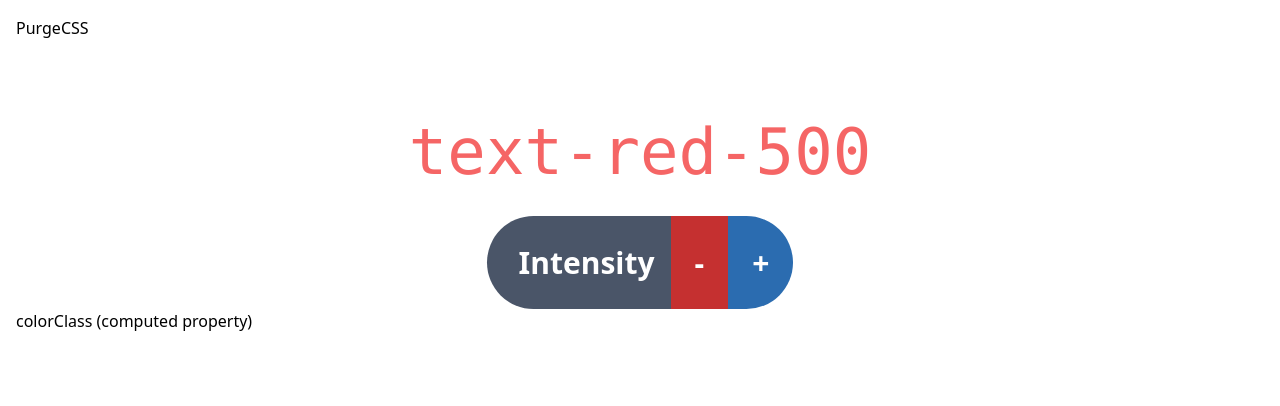
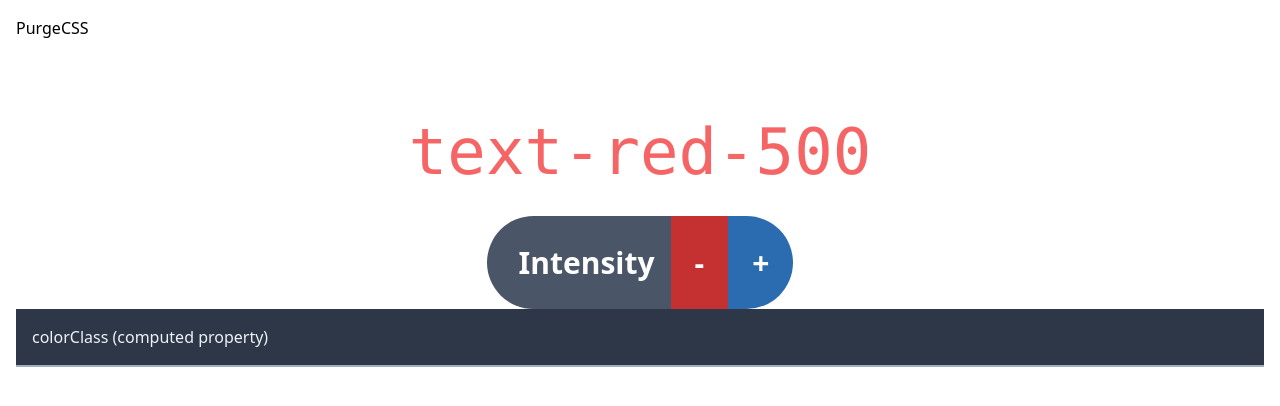
Before and after one commit to nsnyder/tailwind-demo, a Vue app: page / in a window 1280 px wide. Shown: the top 406 px of the page. Built offline with nearby package versions, Linux system fonts and the light colour scheme.

Commit message:
Add ExtractsCode mixin

```diff
--- a/src/components/CollapsibleCode.vue
+++ b/src/components/CollapsibleCode.vue
@@ -1,8 +1,10 @@
 <template>
-  <div class="text-left">
-    <div @click="hidden = !hidden">{{ name }}</div>
-    <code class="block transition-all origin-top duration-200 scale-y-0 transform"
-      :class="{ 'scale-y-100': !hidden, 'h-0': hidden }"
+  <div class="text-left text-gray-200">
+    <a href="#" class="block bg-gray-800 border-gray-500 border-b-2 p-4" @click="hidden = !hidden">
+      {{ name }}
+    </a>
+    <code class="block bg-gray-800 transition-all origin-top duration-200 scale-y-0 transform text-lg"
+      :class="{ 'scale-y-100 p-4': !hidden, 'h-0': hidden }"
     >
       <slot />
     </code>
@@ -14,20 +16,17 @@ export default {
     name: 'CollapsibleCode',
 
     props: {
-    name: String
+      name: String,
+      hiddenByDefault: {
+        type: Boolean,
+        default: true,
+      }
     },
 
     data() {
       return {
-      hidden: true
+        hidden: this.hiddenByDefault,
       };
-  },
-
-  computed: {
-    colorClass: function() {
-      const intensity = Math.min(Math.max(1, this.level), 9) * 100;
-      return `text-red-${intensity}`;
-    }
     }
   }
 </script>
--- a/src/components/PurgeCSS.vue
+++ b/src/components/PurgeCSS.vue
@@ -22,16 +22,14 @@
     </div>
 
     <collapsible-code name="colorClass (computed property)">
-      <pre>
-{{ getBaseComputedExpression('colorClass') }}
-      </pre>
+      <pre>{{ getBaseComputedExpression('colorClass') }}</pre>
     </collapsible-code>
   </div>
 </template>
 
 <script>
   import collapsibleCode from '~/components/CollapsibleCode.vue';
-import CollapsibleCode from './CollapsibleCode.vue';
+  import extractsCode from '~/mixins/ExtractsCode.js';
 
   export default {
     name: 'PurgeCSS',
@@ -39,6 +37,10 @@ export default {
     components: {
       collapsibleCode
     },
+
+    mixins: [
+      extractsCode
+    ],
 
     data() {
       return {
@@ -56,17 +58,6 @@ export default {
     },
 
     methods: {
-    getBaseComputedExpression(computed) {
-      const expression = this._computedWatchers[computed].expression.toString();
-      const parts = expression.split('\n');
-      const lastLine = parts[parts.length - 1];
-
-      const excessSpaces = lastLine.length - lastLine.trimStart().length;
-
-      return parts.reduce((fullText, currentLine) => {
-        return fullText + '\n' + currentLine.substring(excessSpaces);
-      }, computed + ': ' + parts.shift());
-    },
       setLevel: function(newLevel) {
         this.level = Math.min(Math.max(1, newLevel), 9);
       }
--- /dev/null
+++ b/src/mixins/ExtractsCode.js
@@ -0,0 +1,15 @@
+export default {
+  methods: {
+    getBaseComputedExpression(computed) {
+      const expression = this._computedWatchers[computed].expression.toString();
+      const parts = expression.split('\n');
+      const lastLine = parts[parts.length - 1];
+
+      const excessSpaces = lastLine.length - lastLine.trimStart().length;
+
+      return parts.reduce((fullText, currentLine) => {
+        return fullText + '\n' + currentLine.substring(excessSpaces);
+      }, computed + ': ' + parts.shift());
+    }
+  }
+};
```
Lines whose indentation alone changed are shown as unchanged.
